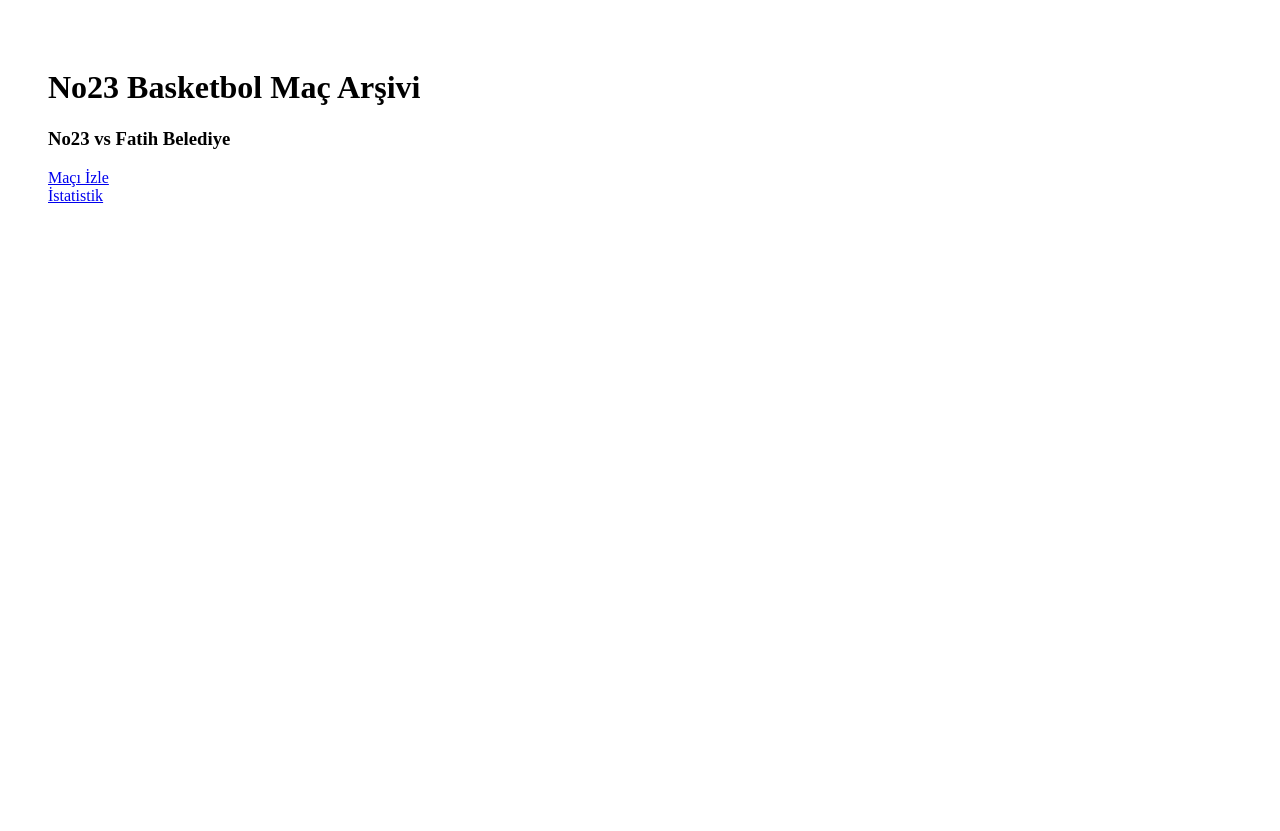
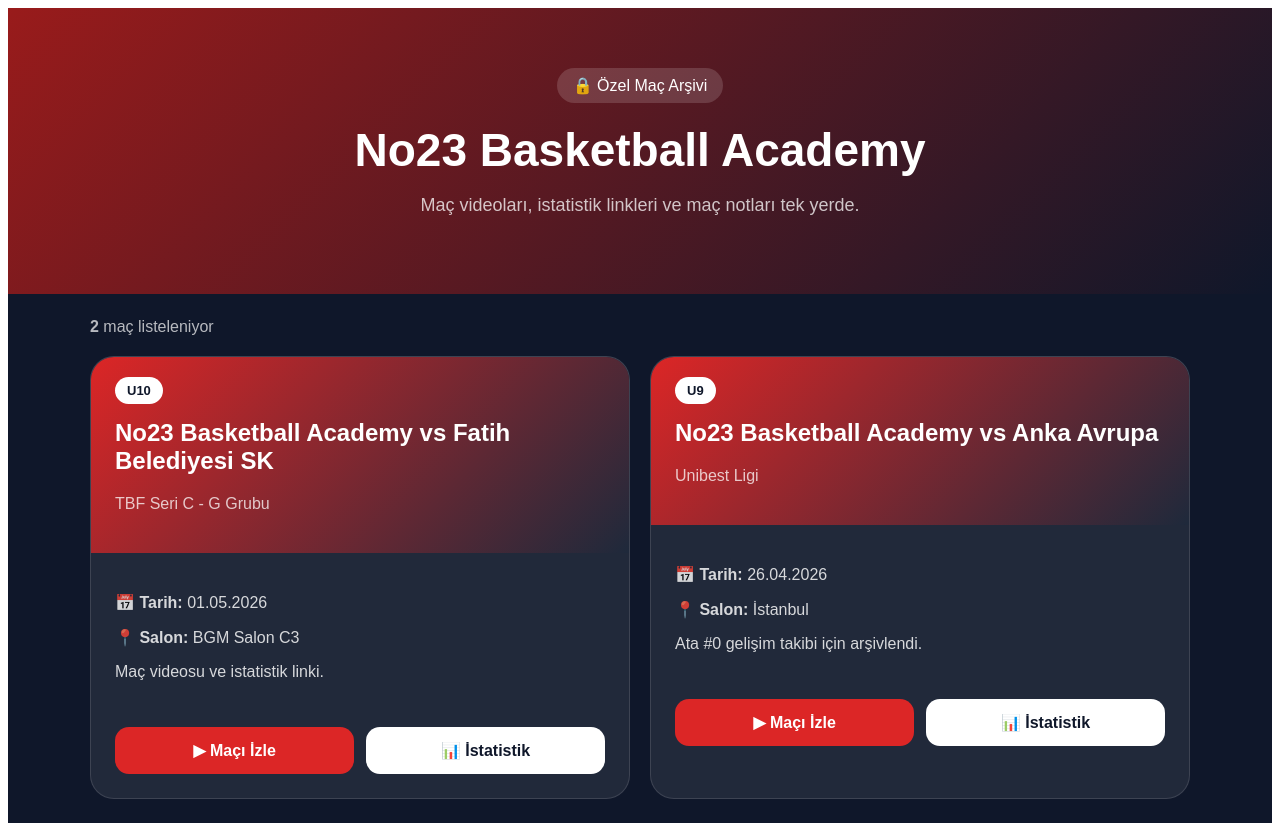
Before and after one commit to nynpkl/no23, a React (Vite) app: page / in a window 1280 px wide. Before the commit the page ends 800 px from the top, so only its background shows below. Built offline with nearby package versions, Linux system fonts and the light colour scheme.

Commit message:
Update App.jsx

```diff
--- a/src/App.jsx
+++ b/src/App.jsx
@@ -1,18 +1,173 @@
+const matches = [
+  {
+    date: "01.05.2026",
+    category: "U10",
+    league: "TBF Seri C - G Grubu",
+    home: "No23 Basketball Academy",
+    away: "Fatih Belediyesi SK",
+    venue: "BGM Salon C3",
+    videoUrl: "https://youtube.com",
+    statsUrl: "https://docs.google.com",
+    note: "Maç videosu ve istatistik linki."
+  },
+  {
+    date: "26.04.2026",
+    category: "U9",
+    league: "Unibest Ligi",
+    home: "No23 Basketball Academy",
+    away: "Anka Avrupa",
+    venue: "İstanbul",
+    videoUrl: "https://youtube.com",
+    statsUrl: "https://docs.google.com",
+    note: "Ata #0 gelişim takibi için arşivlendi."
+  }
+];
+
 export default function App() {
   return (
-    <div style={{ padding: 40 }}>
-      <h1>No23 Basketbol Maç Arşivi</h1>
+    <div style={styles.page}>
+      <header style={styles.hero}>
+        <div style={styles.badge}>🔒 Özel Maç Arşivi</div>
+        <h1 style={styles.title}>No23 Basketball Academy</h1>
+        <p style={styles.subtitle}>
+          Maç videoları, istatistik linkleri ve maç notları tek yerde.
+        </p>
+      </header>
 
-      <div style={{ marginTop: 20 }}>
-        <h3>No23 vs Fatih Belediye</h3>
-        <a href="https://youtube.com" target="_blank">
-          Maçı İzle
-        </a>
-        <br />
-        <a href="https://docs.google.com" target="_blank">
-          İstatistik
-        </a>
-      </div>
+      <main style={styles.container}>
+        <div style={styles.infoBar}>
+          <strong>{matches.length}</strong> maç listeleniyor
+        </div>
+
+        <div style={styles.grid}>
+          {matches.map((match, index) => (
+            <div key={index} style={styles.card}>
+              <div style={styles.cardTop}>
+                <span style={styles.category}>{match.category}</span>
+                <h2 style={styles.matchTitle}>
+                  {match.home} vs {match.away}
+                </h2>
+                <p style={styles.league}>{match.league}</p>
+              </div>
+
+              <div style={styles.cardBody}>
+                <p><strong>📅 Tarih:</strong> {match.date}</p>
+                <p><strong>📍 Salon:</strong> {match.venue}</p>
+                <p style={styles.note}>{match.note}</p>
+
+                <div style={styles.buttons}>
+                  <a style={styles.videoButton} href={match.videoUrl} target="_blank">
+                    ▶ Maçı İzle
+                  </a>
+                  <a style={styles.statsButton} href={match.statsUrl} target="_blank">
+                    📊 İstatistik
+                  </a>
+                </div>
+              </div>
+            </div>
+          ))}
+        </div>
+      </main>
     </div>
   );
 }
+
+const styles = {
+  page: {
+    minHeight: "100vh",
+    background: "#0f172a",
+    color: "white",
+    fontFamily: "Arial, sans-serif"
+  },
+  hero: {
+    padding: "60px 24px",
+    background: "linear-gradient(135deg, #991b1b, #0f172a)",
+    textAlign: "center"
+  },
+  badge: {
+    display: "inline-block",
+    padding: "8px 16px",
+    borderRadius: "999px",
+    background: "rgba(255,255,255,0.15)",
+    marginBottom: 20
+  },
+  title: {
+    fontSize: 46,
+    margin: 0
+  },
+  subtitle: {
+    fontSize: 18,
+    color: "rgba(255,255,255,0.75)"
+  },
+  container: {
+    maxWidth: 1100,
+    margin: "0 auto",
+    padding: 24
+  },
+  infoBar: {
+    marginBottom: 20,
+    color: "rgba(255,255,255,0.7)"
+  },
+  grid: {
+    display: "grid",
+    gridTemplateColumns: "repeat(auto-fit, minmax(280px, 1fr))",
+    gap: 20
+  },
+  card: {
+    background: "rgba(255,255,255,0.08)",
+    border: "1px solid rgba(255,255,255,0.12)",
+    borderRadius: 24,
+    overflow: "hidden"
+  },
+  cardTop: {
+    padding: 24,
+    background: "linear-gradient(135deg, #dc2626, #1e293b)"
+  },
+  category: {
+    background: "white",
+    color: "#0f172a",
+    padding: "6px 12px",
+    borderRadius: 999,
+    fontWeight: "bold",
+    fontSize: 13
+  },
+  matchTitle: {
+    marginTop: 20,
+    fontSize: 24
+  },
+  league: {
+    color: "rgba(255,255,255,0.75)"
+  },
+  cardBody: {
+    padding: 24,
+    color: "rgba(255,255,255,0.82)"
+  },
+  note: {
+    marginTop: 16,
+    minHeight: 40
+  },
+  buttons: {
+    display: "grid",
+    gridTemplateColumns: "1fr 1fr",
+    gap: 12,
+    marginTop: 24
+  },
+  videoButton: {
+    textAlign: "center",
+    background: "#dc2626",
+    color: "white",
+    padding: 14,
+    borderRadius: 14,
+    textDecoration: "none",
+    fontWeight: "bold"
+  },
+  statsButton: {
+    textAlign: "center",
+    background: "white",
+    color: "#0f172a",
+    padding: 14,
+    borderRadius: 14,
+    textDecoration: "none",
+    fontWeight: "bold"
+  }
+};
```
